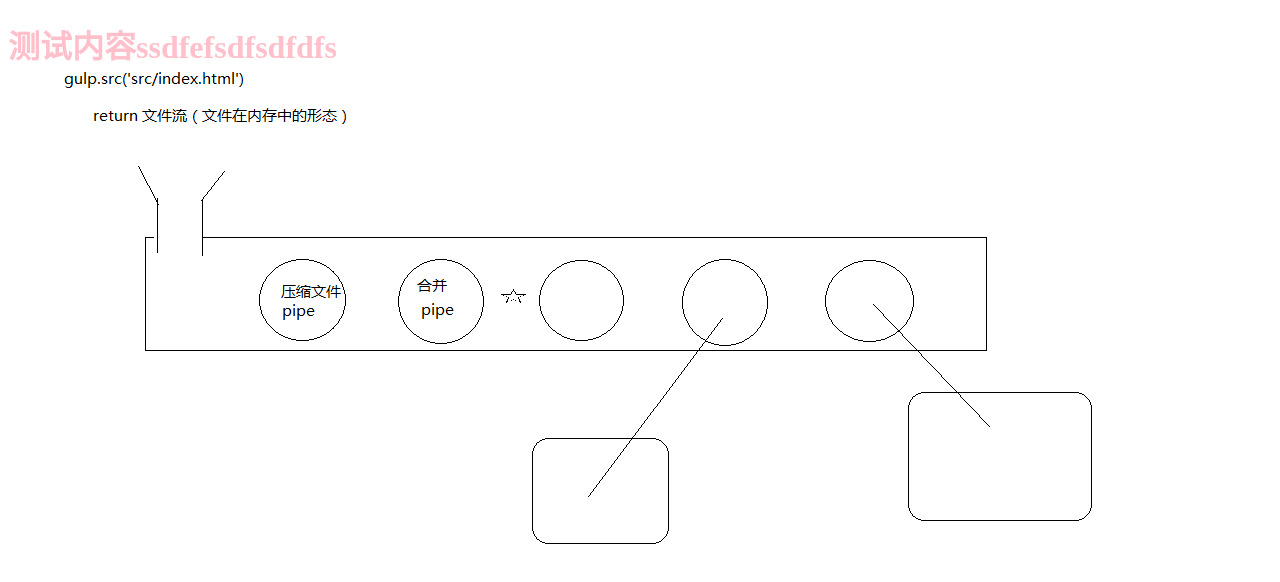
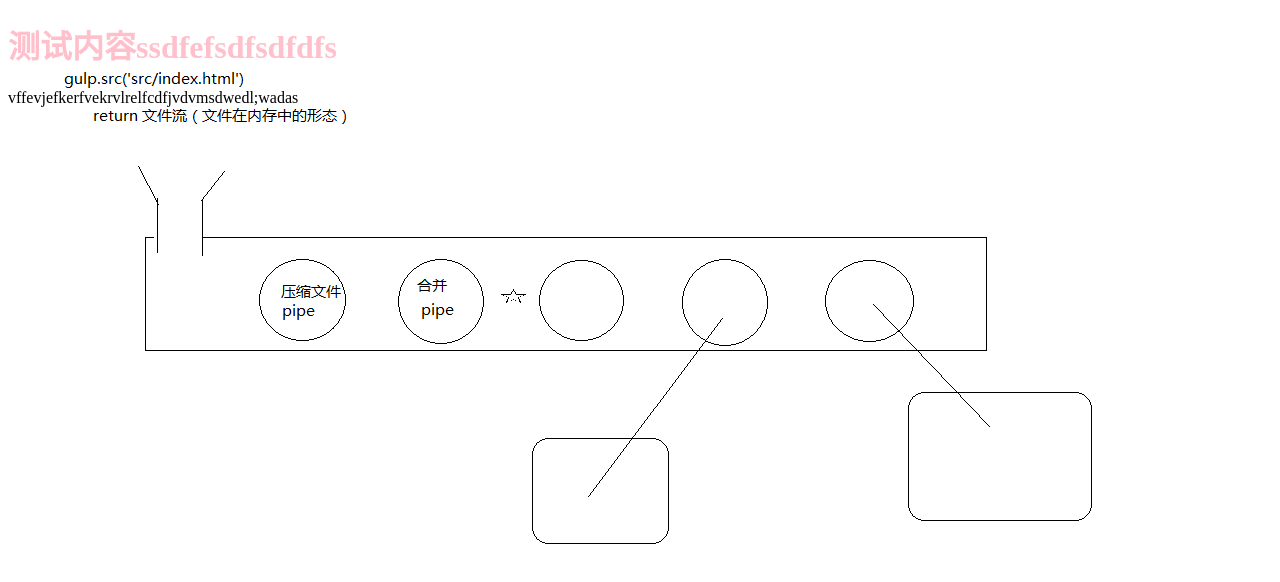
Before and after one commit to 77-C/git-demo, a website: page src/index.html in a window 1280 px wide. Drawn offline with nearby package versions, Linux system fonts and the light colour scheme; files that its build step writes are made by us from their sources.

Commit message:
修改了index.html

```diff
--- a/src/index.html
+++ b/src/index.html
@@ -9,6 +9,7 @@
 <body>
 <!-- 测试注释 -->
   <h1>测试内容ssdfefsdfsdfdfs</h1>
+  vffevjefkerfvekrvlrelfcdfjvdvmsdwedl;wadas
   <script src="scripts/all.js"></script>
 </body>
 
```
